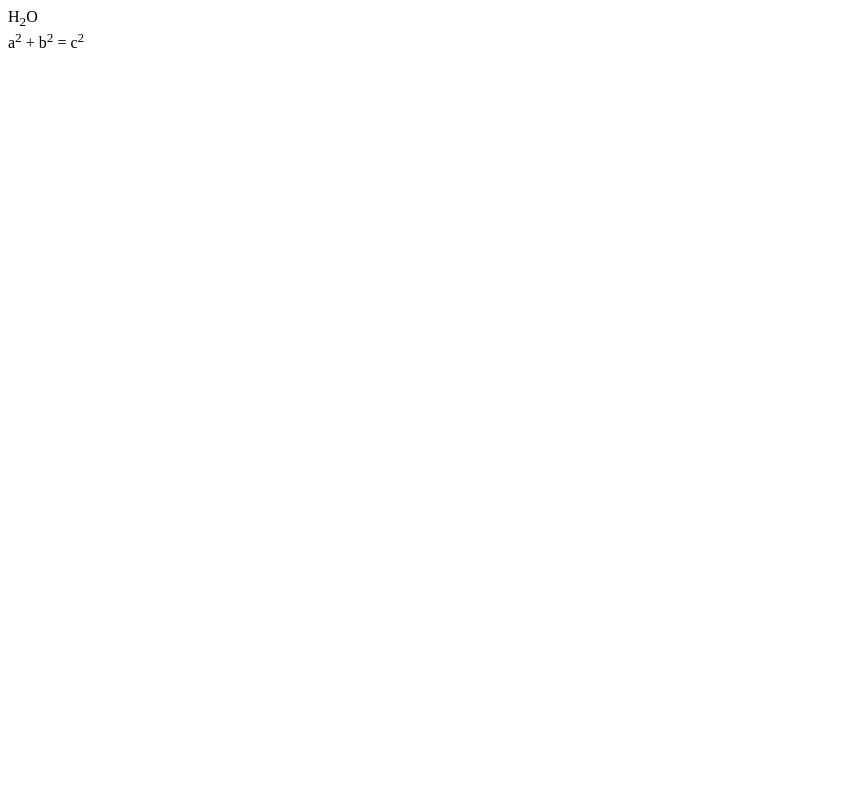
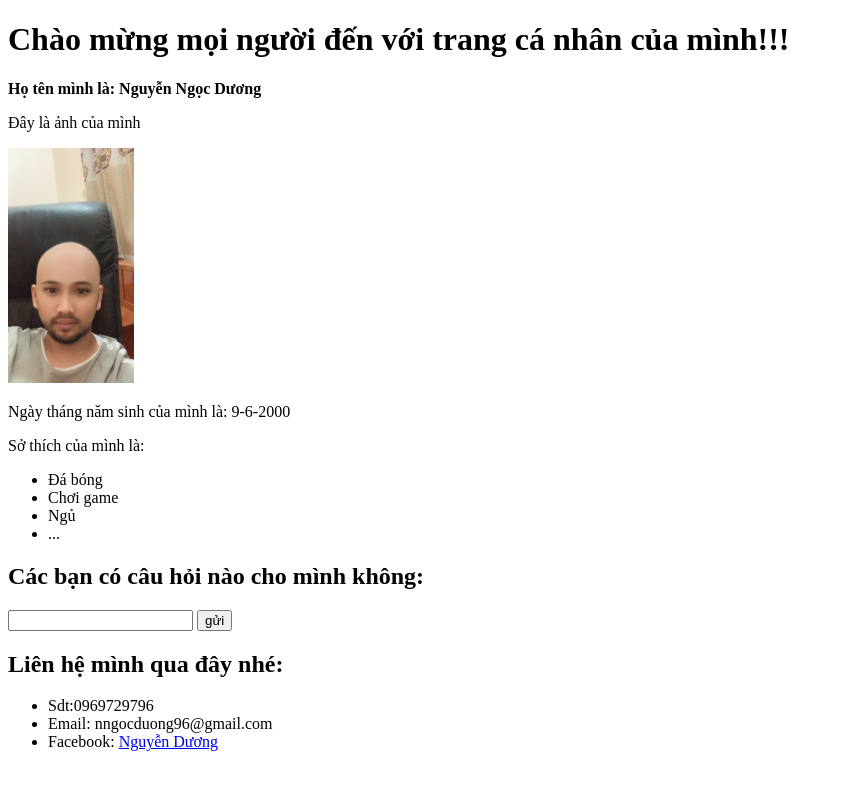
Before and after one commit to NgocDuong9/Html, a plain HTML site: page index.html in a window 1280 px wide. Shown: the whole page, without its empty margins (0-842 px from the left). Drawn offline with Linux system fonts and the light colour scheme.

Commit message:
first commit

```diff
--- a/index.html
+++ b/index.html
@@ -4,16 +4,32 @@
     <meta charset="UTF-8">
     <meta http-equiv="X-UA-Compatible" content="IE=edge">
     <meta name="viewport" content="width=device-width, initial-scale=1.0">
-    <title>Nd</title>
+    <title>Nguyen Ngoc Duong</title>
 </head>
 <body>
-    H<sub>2</sub>O
+    <h1>Chào mừng mọi người đến với trang cá nhân của mình!!!</h1>
+    <b>Họ tên mình là: Nguyễn Ngọc Dương</b>
+    <p>Đây là ảnh của mình</p>
+    <img src="./img/troc.jpg" width="10%" alt="Dương">
+    <p>Ngày tháng năm sinh của mình là: 9-6-2000</p>
+    <p>Sở thích của mình là:</p>
+    <ul>
+        <li>Đá bóng</li>
+        <li>Chơi game</li>
+        <li>Ngủ</li>
+        <li>...</li>
+    </ul>
+
+    <h2>Các bạn có câu hỏi nào cho mình không:</h2>
+    <input type="text">
+    <button>gửi</button>
     <br>
-    a<sup>2</sup> + b<sup>2</sup> = c<sup>2</sup>
+    <h2>Liên hệ mình qua đây nhé:</h2>
+    <ul>
+        <li>Sdt:0969729796</li>
+        <li>Email: nngocduong96@gmail.com</li>
+        <li>Facebook: <a href="https://www.facebook.com/profile.php?id=100004341300680">Nguyễn Dương</a></li>
+    </ul>
 
-
-    <br>
-
-    <img src="" alt="">
 </body>
 </html>
```
Also changed, not shown: img/troc.jpg (added).
